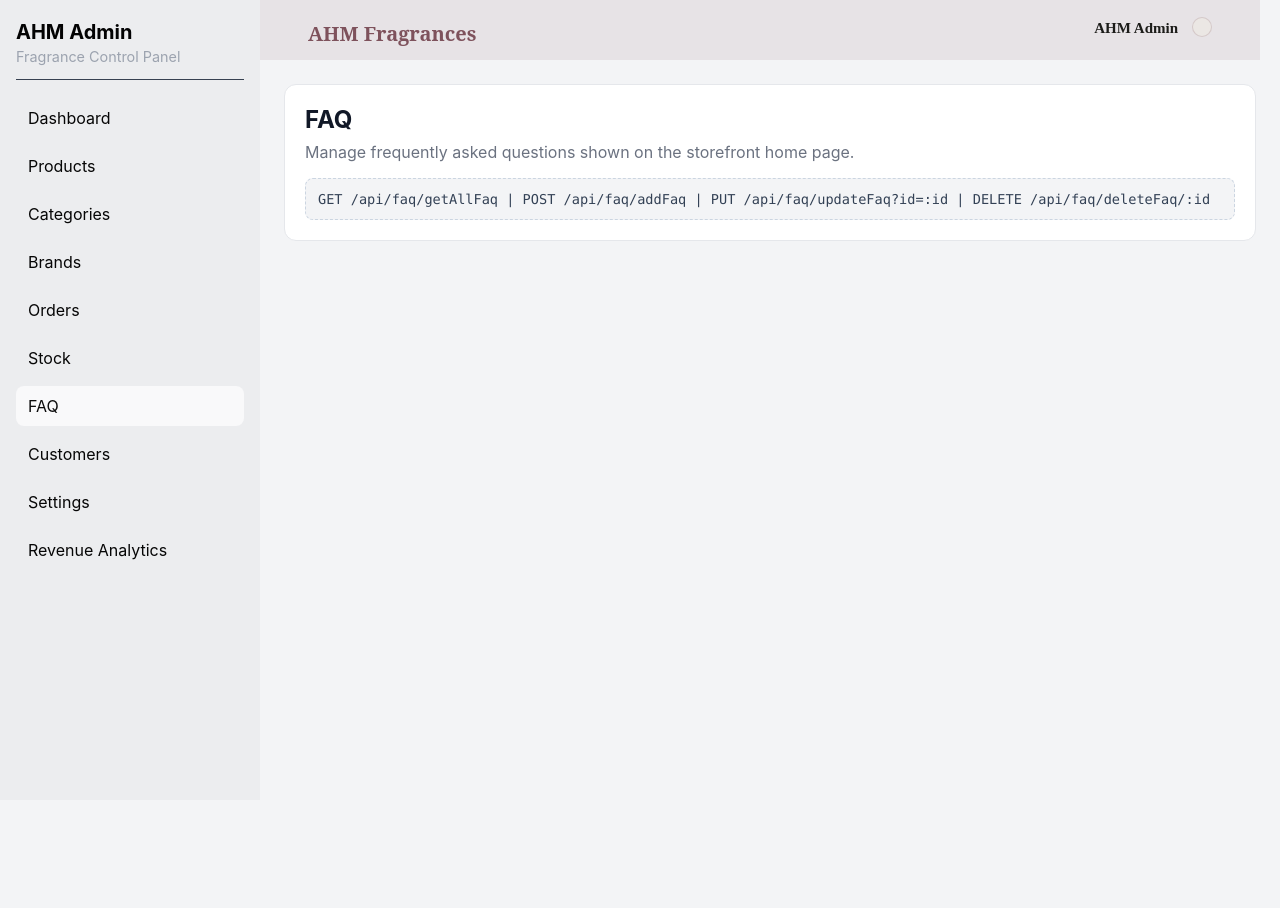
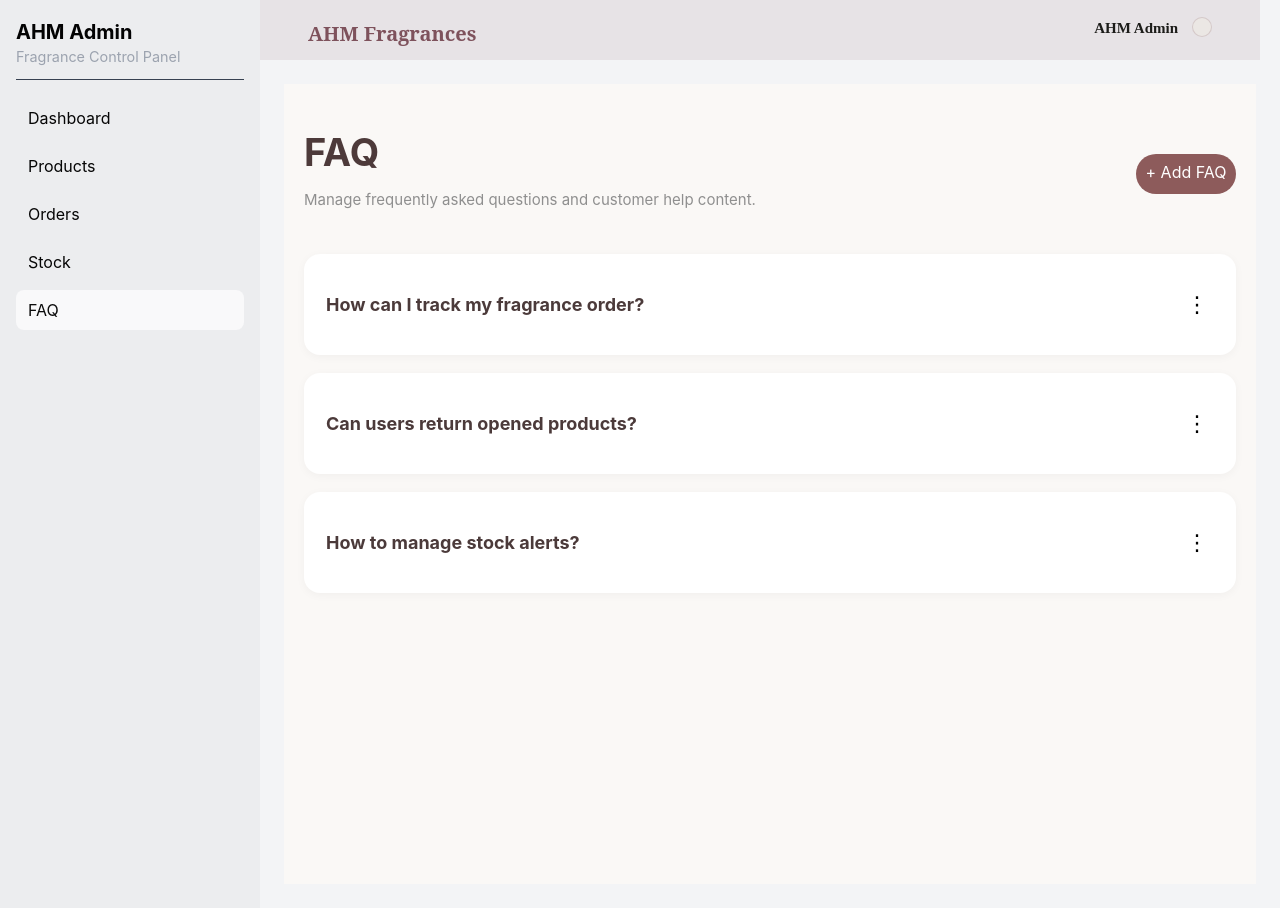
Before and after one commit to AmeerHamza6758/ahm-fragrance, a React (Vite) app in the folder admin/: page /faq in a window 1280 px wide. Before the commit the page ends 800 px from the top, so only its background shows below. Built offline with nearby package versions, Linux system fonts and the light colour scheme.

Commit message:
faqpage created in admin

```diff
--- a/admin/package.json
+++ b/admin/package.json
@@ -14,7 +14,8 @@
     "react": "^19.2.5",
     "react-dom": "^19.2.5",
     "react-icons": "^5.6.0",
-    "react-router-dom": "^7.14.2"
+    "react-router-dom": "^7.14.2",
+    "recharts": "^3.8.1"
   },
   "devDependencies": {
     "@babel/core": "^7.29.0",
--- a/admin/src/App.jsx
+++ b/admin/src/App.jsx
@@ -10,6 +10,7 @@
 import CustomersPage from "./features/CustomersPage";
 import SettingsPage from "./features/SettingsPage";
 import AnalyticPage from "./features/AnalyticPage";
+import AddProducts from "./features/products/AddProducts"
 function App() {
   return (
     <Routes>
@@ -25,6 +26,7 @@
         <Route path="customers" element={<CustomersPage />} />
         <Route path="settings" element={<SettingsPage />} />
         <Route path="revenueanalytics" element={<AnalyticPage />} />
+        <Route path="products/add" element={<AddProducts />} />
       </Route>
       <Route path="*" element={<Navigate to="/dashboard" replace />} />
     </Routes>
--- a/admin/src/features/DashboardPage.jsx
+++ b/admin/src/features/DashboardPage.jsx
@@ -4,7 +4,7 @@
   { title: "Total Products", value: "0", hint: "Source: /api/product/getProducts" },
   { title: "Pending Orders", value: "0", hint: "Source: /api/order/checkout" },
   { title: "Low Stock Alerts", value: "0", hint: "Source: /api/stock/get?alerts=true" },
-  { title: "FAQs", value: "0", hint: "Source: /api/faq/getAllFaq" },
+  { title: "Total Annual Revenue", value: "PKR 8,245,000", hint: "Maintained 92% profit margin" },
 ];
 
 function DashboardPage() {
--- a/admin/src/features/FaqPage.jsx
+++ b/admin/src/features/FaqPage.jsx
@@ -1,12 +1,92 @@
+import { useState, useEffect } from "react";
 import PageSection from "../components/PageSection";
+import "../styles/admin.css"
+import { NavLink } from "react-router-dom";
 
+const faqData = [
+  {
+    id: 1,
+    question: "How can I track my fragrance order?",
+    answer: "Customers can track their order from dashboard using tracking ID.",
+  },
+  {
+    id: 2,
+    question: "Can users return opened products?",
+    answer: "Opened products are not eligible for return or exchange.",
+  },
+  {
+    id: 3,
+    question: "How to manage stock alerts?",
+    answer: "Admin can manage stock alerts from inventory settings.",
+  },
+];
 function FaqPage() {
+
+  const [openFAQ, setOpenFAQ] = useState(null);
+  const [menuOpen, setMenuOpen] = useState(null);
+  useEffect(() => {
+  const closeMenu = () => {
+    setMenuOpen(null);
+  };
+
+  document.addEventListener("click", closeMenu);
+
+  return () => {
+    document.removeEventListener("click", closeMenu);
+  };
+}, []);
   return (
-    <PageSection
-      title="FAQ"
-      description="Manage frequently asked questions shown on the storefront home page."
-      endpoint="GET /api/faq/getAllFaq | POST /api/faq/addFaq | PUT /api/faq/updateFaq?id=:id | DELETE /api/faq/deleteFaq/:id"
-    />
+    <div className="faq-admin-page">
+      <div className="faq-header-section">
+        <div>
+          <h1 className="faq-main-title">FAQ</h1>
+          <p className="faq-sub-title">
+          Manage frequently asked questions and customer help content.
+          </p>
+        </div>
+        <NavLink to="add" className="add-faq-btn" >+ Add FAQ</NavLink>
+      </div>
+
+      <div className="faq-list-container">
+        {faqData.map((item, index) => (
+          <div className="faq-card-item" key={item.id}>
+            <div className="faq-question-row">
+              <h3
+                className="faq-question-text"
+                onClick={() =>
+                  setOpenFAQ(openFAQ === index ? null : index)
+                }
+              >
+                {item.question}
+              </h3>
+
+              <div className="faq-actions-wrapper">
+                <button
+                  className="faq-menu-button"
+                  onClick={(e) =>{
+                    e.stopPropagation();
+                    setMenuOpen(menuOpen === index ? null : index)
+                  }}
+                >
+                  ⋮
+                </button>
+
+                {menuOpen === index && (
+                  <div className="faq-dropdown-menu">
+                    <p onClick={() => handleEdit(item.id)}>Edit</p>
+                    <p onClick={() => handleDelete(item.id)}>Delete</p>
+                  </div>
+                )}
+              </div>
+            </div>
+
+            {openFAQ === index && (
+              <p className="faq-answer-text">{item.answer}</p>
+            )}
+          </div>
+        ))}
+      </div>
+    </div>
   );
 }
 
--- a/admin/src/features/ProductsPage.jsx
+++ b/admin/src/features/ProductsPage.jsx
@@ -1,4 +1,4 @@
-import { useState } from "react";
+import { useState, useEffect } from "react";
 import PageSection from "../components/PageSection";
 import "../styles/admin.css"
 import { NavLink } from "react-router-dom";
@@ -87,7 +87,24 @@
 ];
 function ProductsPage() {
   const [openMenu, setOpenMenu] = useState(null);
+  useEffect(() => {
+    const handleClickOutside = (e) => {
+      if (!e.target.closest(".actions")) {
+        setOpenMenu(null);
+      }
+    };
 
+    document.addEventListener("click", handleClickOutside);
+    return () => document.removeEventListener("click", handleClickOutside);
+  }, []);
+
+  const handleEdit = (id) => {
+    console.log("Edit:", id);
+  };
+
+  const handleDelete = (id) => {
+    console.log("Delete:", id);
+  };
   return (
     <div className="catalog">
 
@@ -99,7 +116,7 @@
             Manage your fragrance inventory and collection details.
           </p>
         </div>
-        <NavLink to="add" className="add-btn">+ Add New Fragrance</NavLink>
+        <NavLink to="/products/add" className="add-btn">+ Add New Fragrance</NavLink>
 
       </div>
 
@@ -130,23 +147,24 @@
             <span>{item.volume}</span>
             <span>{item.category}</span>
 
-            <span className="tag">{item.tag}</span>
+            <span className="tag-center">{item.tag}</span>
 
             {/* Actions */}
             <div className="actions">
               <button
-                onClick={() =>
-                  setOpenMenu(openMenu === item.id ? null : item.id)
-                }
+                onClick={(e) =>{
+                  e.stopPropagation();
+                  setOpenMenu(openMenu === item.id ? null : item.id);
+                }}
               >
                 ⋮
               </button>
 
               {openMenu === item.id && (
                 <div className="dropdown">
-                  <p>Edit Product</p>
-                  <p>Delete Product</p>
-                  <p>Mark Inactive</p>
+                 <p onClick={() => handleEdit(item.id)}>Edit Product</p>
+                 <p onClick={() => handleDelete(item.id)}>Delete Product</p>
+                 <p>Mark Inactive</p>
                 </div>
               )}
             </div>
--- a/admin/src/features/StockPage.jsx
+++ b/admin/src/features/StockPage.jsx
@@ -1,4 +1,4 @@
-import { useState } from "react";
+import { useState , useEffect} from "react";
 import PageSection from "../components/PageSection";
 import "../styles/admin.css"
 
@@ -70,7 +70,23 @@
 ];
 function StockPage() {
     const [openMenu, setOpenMenu] = useState(null);
+    useEffect(() => {
+        const handleClickOutside = (e) => {
+          if (!e.target.closest(".actions")) {
+            setOpenMenu(null);
+          }
+        };
 
+        document.addEventListener("click", handleClickOutside);
+        return () => document.removeEventListener("click", handleClickOutside);
+      }, []);
+
+      const handleEdit = (id) => {
+        console.log("Edit:", id);
+      };
+      const handleDelete = (id) => {
+    console.log("Delete:", id);
+  };
   return (
     <div className="stock-registry">
 
@@ -120,11 +136,11 @@
             <span>{item.restock}</span>
             <div className="actions">
               <button
-                onClick={() =>
+                onClick={(e) => {
+                  e.stopPropagation();
                   setOpenMenu(openMenu === item.id ? null : item.id)
-                }
+                }}
               > ⋮ </button>
-
               {openMenu === item.id && (
                 <div className="drop">
                   <h4 style={{color:'brown', paddingTop:"0px", paddingLeft:"20px"}}>ADD QUANTITY</h4>
--- a/admin/src/features/products/AddProducts.jsx
+++ b/admin/src/features/products/AddProducts.jsx
@@ -1,6 +1,8 @@
 import React from 'react';
 import { LuImagePlus } from "react-icons/lu";
 import { MdOutlineFileUpload } from "react-icons/md";
+// import "../styles/admin.css";
+
 function AddProducts() {
   return (
     <section className="add-product-container">
--- a/admin/src/styles/admin.css
+++ b/admin/src/styles/admin.css
@@ -249,7 +249,7 @@
 .catalog-table-header,
 .catalog-row {
   display: grid;
-  grid-template-columns: 2fr repeat(5, 1fr) 0.5fr;
+  grid-template-columns:repeat(7, 1fr);
   gap: 10px;
   align-items: center;
   padding: 12px 0;
@@ -260,6 +260,7 @@
 }
 .catalog-row {
   border-bottom: 1px solid #f0f0f0;
+  /* padding-left: 5px; */
 }
 .product-cell {
   display: flex;
@@ -272,7 +273,7 @@
   border-radius: 50%;
   object-fit: cover;
 }
-.tag {
+.tag-center {
   font-weight: 700;
   font-style: bold;
   line-height: 100%;
@@ -281,6 +282,9 @@
   padding: 5px 10px;
   border-radius: 12px;
   font-size: 12px;
+  text-align: center;
+  margin-right: 10px;
+  align-items: center;
 }
 .actions {
   position: relative;
@@ -302,6 +306,7 @@
   width: 200px;
   height: 179px;
   box-shadow: 0 5px 10px rgba(0,0,0,0.1);
+  z-index: 1000;
 }
 .dropdown p {
   padding: 5px;
@@ -736,7 +741,7 @@
   top: 25px;
   background: white;
   border: 1px solid #ddd;
-  /* padding: 10px; */
+  z-index: 1000;
 }
 .drop-btn{
   width: 150px;
@@ -858,3 +863,181 @@
   width: fit-content;
   font-size: 12px;
 }
+
+/* /////////////////////////////  DashBoardPage CSS  ////////////////////////////////////////////////////////// */
+
+.dashboard-container {
+  padding: 20px;
+  background: #f8f8fb;
+}
+
+.dashboard-top {
+  display: flex;
+  gap: 20px;
+}
+
+.dashboard-bottom {
+  margin-top: 20px;
+}
+
+.card {
+  background: white;
+  border-radius: 16px;
+  padding: 20px;
+  box-shadow: 0 10px 25px rgba(0,0,0,0.05);
+}
+
+.card-header {
+  display: flex;
+  justify-content: space-between;
+  margin-bottom: 10px;
+}
+
+.export-btn {
+  border: none;
+  background: none;
+  color: gray;
+  cursor: pointer;
+}
+
+.legend p {
+  font-size: 14px;
+  margin: 5px 0;
+}
+
+.dot {
+  width: 10px;
+  height: 10px;
+  display: inline-block;
+  border-radius: 50%;
+  margin-right: 5px;
+}
+
+.shipped { background: #7c3aed; }
+.delivered { background: #c4b5fd; }
+.pending { background: #e5e7eb; }
+
+@media (max-width: 768px) {
+  .dashboard-top {
+    flex-direction: column;
+  }
+}
+
+/* /////////////////////////////////  FaqPage CSS  ///////////////////////////////////////////////////////////////// */
+
+.faq-admin-page {
+  padding: 20px;
+  background: #faf8f6;
+  min-height: 100vh;
+}
+
+.faq-header-section {
+  margin-bottom: 30px;
+  display: flex;
+  justify-content: space-between;
+}
+
+.faq-main-title {
+  font-size: 38px;
+  color: #4d3a3a;
+  margin-bottom: 10px;
+}
+
+.faq-sub-title {
+  color: #8f8f8f;
+  font-size: 15px;
+}
+
+.faq-list-container {
+  display: flex;
+  flex-direction: column;
+  gap: 18px;
+}
+
+.faq-card-item {
+  background: white;
+  padding: 22px;
+  border-radius: 16px;
+  box-shadow: 0 2px 10px rgba(0, 0, 0, 0.04);
+  position: relative;
+}
+
+.faq-question-row {
+  display: flex;
+  justify-content: space-between;
+  align-items: center;
+}
+
+.faq-question-text {
+  font-size: 18px;
+  color: #4b3a3a;
+  cursor: pointer;
+}
+
+.faq-answer-text {
+  margin-top: 16px;
+  color: #777;
+  line-height: 1.7;
+}
+
+.faq-menu-button {
+  border: none;
+  background: transparent;
+  font-size: 22px;
+  cursor: pointer;
+}
+
+.faq-actions-wrapper {
+  position: relative;
+}
+
+.faq-dropdown-menu {
+  position: absolute;
+  right: 0;
+  top: 35px;
+  background: white;
+  width: 120px;
+  border-radius: 12px;
+  box-shadow: 0 4px 14px rgba(0, 0, 0, 0.08);
+  overflow: hidden;
+}
+
+.faq-dropdown-menu p {
+  padding: 12px 16px;
+  cursor: pointer;
+  font-size: 14px;
+}
+
+.faq-dropdown-menu p:hover {
+  background: #f7f2f2;
+}
+.add-faq-btn{
+  background: #8d5b5b;
+  color: white;
+  border: none;
+  padding-top: 8px;
+  border-radius: 30px;
+  cursor: pointer;
+  text-align: center;
+  height: 40px;
+  align-items: center;
+  width: 100px;
+  margin-top: 50px;
+}
+.edit-form input,
+.edit-form textarea {
+  width: 100%;
+  padding: 12px;
+  margin-bottom: 12px;
+  border: 1px solid #ddd;
+  border-radius: 8px;
+}
+
+.edit-form button {
+  background: #8d5b5b;
+  color: white;
+  border: none;
+  padding: 10px 18px;
+  border-radius: 8px;
+  cursor: pointer;
+}
```
Also changed, not shown: admin/src/config/navigation.js (+5 -5 lines), 1 other file (tests, documents, lock files or other folders).
